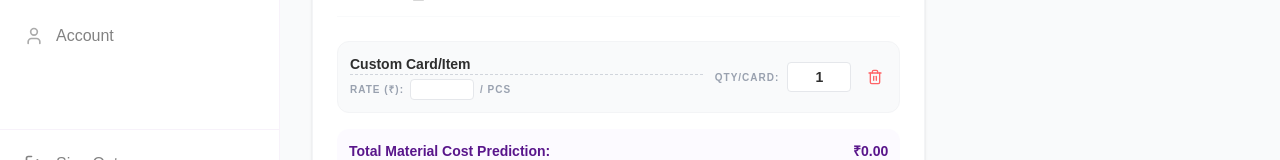
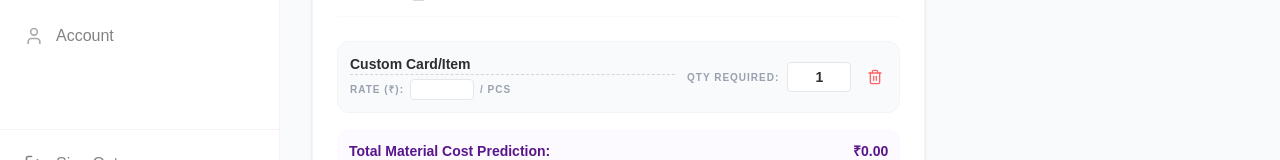
Before and after one commit to Aafrin-Aaysha/zubizo-website, a Next.js app: page /admin/invoices/new in a window 1280 px wide. Both pictures are taken after typing "Sample", "Sample", "Sample", "Sample" into the empty fields and a click on the button "+ CUSTOM COST". Shown: the part 1091-1251 px from the top of the page. Built offline with nearby package versions, Linux system fonts and the light colour scheme; no server answers; a web font is replaced by a local one.

Commit message:
fix: inventory modal scrolling and rename Qty/Card to Qty Required

```diff
--- a/src/app/admin/designs/page.tsx
+++ b/src/app/admin/designs/page.tsx
@@ -723,7 +723,7 @@ export default function DesignsPage() {
                                                                     <p className="text-[9px] text-gray-400 font-bold uppercase tracking-widest">Rate: ₹{invItem?.defaultPrice || 0}/{invItem?.unit || 'pc'}</p>
                                                                 </div>
                                                                 <div className="flex items-center gap-2">
-                                                                    <span className="text-[9px] text-gray-400 font-bold uppercase tracking-widest">Qty/Card:</span>
+                                                                    <span className="text-[9px] text-gray-400 font-bold uppercase tracking-widest">Qty Required:</span>
                                                                     <input type="number" step="0.01" value={m.quantityPerCard === 0 ? '' : m.quantityPerCard} onChange={e => {
                                                                         const copy = [...formData.materials];
                                                                         copy[idx].quantityPerCard = e.target.value === '' ? 0 : Number(e.target.value);
--- a/src/app/admin/inventory/page.tsx
+++ b/src/app/admin/inventory/page.tsx
@@ -460,7 +460,7 @@ export default function InventoryPage() {
                             initial={{ scale: 0.9, opacity: 0 }}
                             animate={{ scale: 1, opacity: 1 }}
                             exit={{ scale: 0.9, opacity: 0 }}
-                            className="bg-white rounded-[40px] w-full max-w-lg overflow-hidden shadow-2xl relative z-10 p-8"
+                            className="bg-white rounded-[40px] w-full max-w-lg max-h-[90vh] overflow-y-auto shadow-2xl relative z-10 p-8"
                         >
                             <div className="flex items-center justify-between mb-8">
                                 <h2 className="text-2xl font-bold text-gray-900 leading-tight">Add New Material</h2>
@@ -709,7 +709,7 @@ export default function InventoryPage() {
                             initial={{ scale: 0.9, opacity: 0 }}
                             animate={{ scale: 1, opacity: 1 }}
                             exit={{ scale: 0.9, opacity: 0 }}
-                            className="bg-white rounded-[40px] w-full max-w-lg overflow-hidden shadow-2xl relative z-10 p-8"
+                            className="bg-white rounded-[40px] w-full max-w-lg max-h-[90vh] overflow-y-auto shadow-2xl relative z-10 p-8"
                         >
                             <div className="flex items-center justify-between mb-8">
                                 <h2 className="text-2xl font-bold text-gray-900 leading-tight">Edit Material</h2>
--- a/src/app/admin/invoices/new/page.tsx
+++ b/src/app/admin/invoices/new/page.tsx
@@ -319,10 +319,14 @@ export default function InvoiceGenerator() {
                                             </div>
                                         </div>
                                         <div className="flex items-center gap-2">
-                                            <span className="text-[10px] text-gray-400 font-bold uppercase tracking-widest">Qty/Card:</span>
+                                            <span className="text-[10px] text-gray-400 font-bold uppercase tracking-widest">Qty Required:</span>
                                             <input
                                                 type="number" step="0.01" value={m.quantityPerCard === 0 ? '' : m.quantityPerCard}
-                                                onChange={e => updateMaterialQty(i, e.target.value === '' ? 0 : Number(e.target.value))}
+                                                onChange={e => {
+                                                    const copy = [...materials];
+                                                    copy[i].quantityPerCard = e.target.value === '' ? 0 : Number(e.target.value);
+                                                    setMaterials(copy);
+                                                }}
                                                 onWheel={(e) => (e.target as HTMLInputElement).blur()}
                                                 className="w-16 p-1 text-center font-bold text-sm bg-white border border-gray-200 rounded outline-none"
                                             />
```
